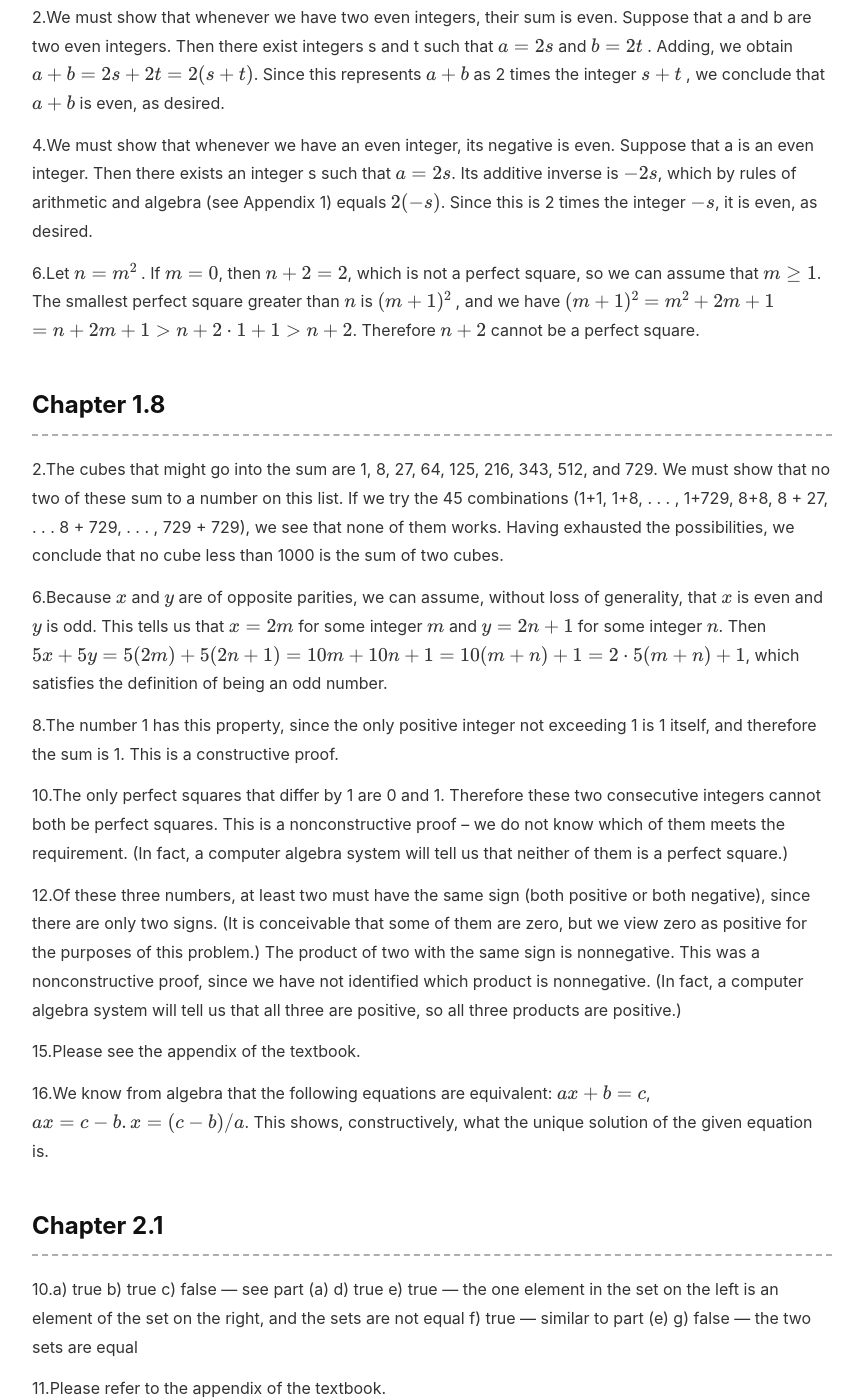
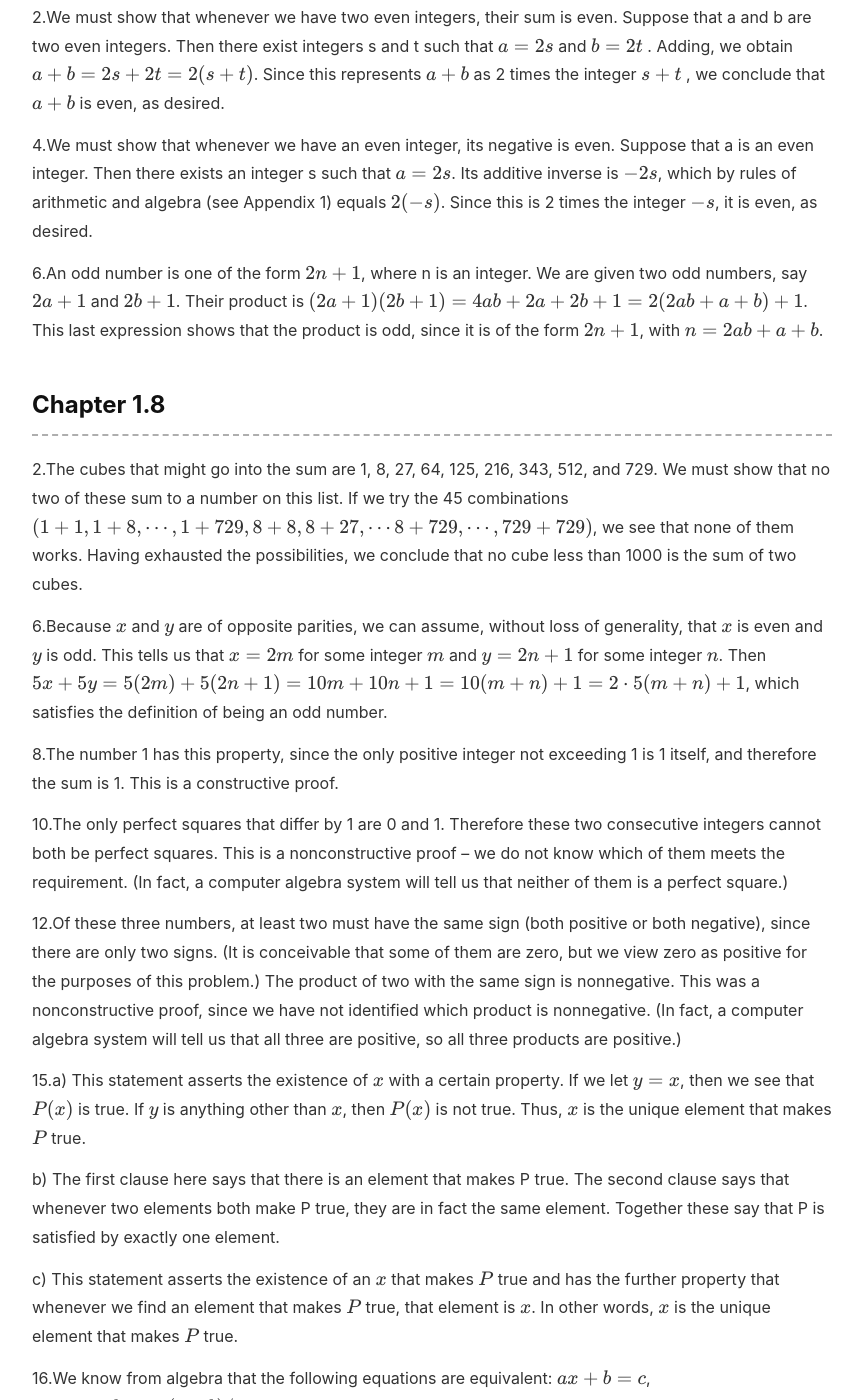
Before and after one commit to hogwild/blog, a Jekyll site: the page built from _posts/2018-2-26-DM-Homework3.md, in a window 1280 px wide and 1400 px high, scrolled down 305 px. Shown: the whole window, without its empty margins (88-951 px from the left). Built offline with Jekyll 4.4.1, drawn with Linux system fonts in a browser that asks for light colours; nearby versions of some CDN libraries; formulas are drawn with MathJax 3.

Commit message:
update-dm-hw3

```diff
--- a/_posts/2018-2-26-DM-Homework3.md
+++ b/_posts/2018-2-26-DM-Homework3.md
@@ -12,13 +12,12 @@ $a + b = 2s + 2t = 2(s + t)$. Since this represents $a + b$ as 2 times the integ
 Then there exists an integer s such that $a = 2s$. Its additive inverse is $−2s$, which by rules of arithmetic and
 algebra (see Appendix 1) equals $2(−s)$. Since this is 2 times the integer $−s$, it is even, as desired.
 
-6.Let $n = m^2$ . If $m = 0$, then $n + 2 = 2$, which is not a perfect square, so we can assume that $m\geq 1$. The smallest perfect square greater than $n$ is $(m + 1)^2$ , and we have $(m + 1)^2 = m^2 + 2m + 1$ $= n + 2m + 1 >
-n + 2\cdot 1 + 1 > n + 2$. Therefore $n + 2$ cannot be a perfect square.
+6.An odd number is one of the form $2n + 1$, where n is an integer. We are given two odd numbers, say $2a + 1$ and $2b + 1$. Their product is $(2a + 1)(2b + 1) = 4ab + 2a + 2b + 1 = 2(2ab + a + b) + 1$. This last expression shows that the product is odd, since it is of the form $2n + 1$, with $n = 2ab + a + b$.
 
 ## Chapter 1.8
 2.The cubes that might go into the sum are 1, 8, 27, 64, 125, 216, 343, 512, and 729. We must show that
-no two of these sum to a number on this list. If we try the 45 combinations (1+1, 1+8, . . . , 1+729, 8+8,
-8 + 27, . . . 8 + 729, . . . , 729 + 729), we see that none of them works. Having exhausted the possibilities, we
+no two of these sum to a number on this list. If we try the 45 combinations $(1+1, 1+8, \cdots, 1+729, 8+8,
+8 + 27, \cdots 8 + 729, \cdots, 729 + 729)$, we see that none of them works. Having exhausted the possibilities, we
 conclude that no cube less than 1000 is the sum of two cubes.
 
 6.Because $x$ and $y$ are of opposite parities, we can assume, without loss of generality, that $x$ is even and
@@ -35,7 +34,13 @@ of being an odd number.
 this problem.) The product of two with the same sign is nonnegative. This was a nonconstructive proof, since we have not identified which product is nonnegative. (In fact, a computer algebra system will tell us that all
 three are positive, so all three products are positive.)
 
-15.Please see the appendix of the textbook.
+15.a) This statement asserts the existence of $x$ with a certain property. If we let
+$y = x$, then we see that $P(x)$ is true. If $y$ is anything other than $x$, then $P(x)$ is not true. Thus, $x$ is the unique element that makes $P$ true.
+
+b) The first clause here says that there is an element that makes P true. The second clause says that whenever two elements both make P true, they are in fact the same element. Together these say that P is satisfied by exactly one element.
+
+c) This statement asserts the existence of an $x$ that makes $P$ true and has the further property that whenever we find an element that makes $P$ true, that element is $x$. In other words, $x$ is the unique element that
+makes $P$ true.
 
 16.We know from algebra that the following equations are equivalent: $ax + b = c$, $ax = c − b. x = (c − b)/a$.
 This shows, constructively, what the unique solution of the given equation is.
```
